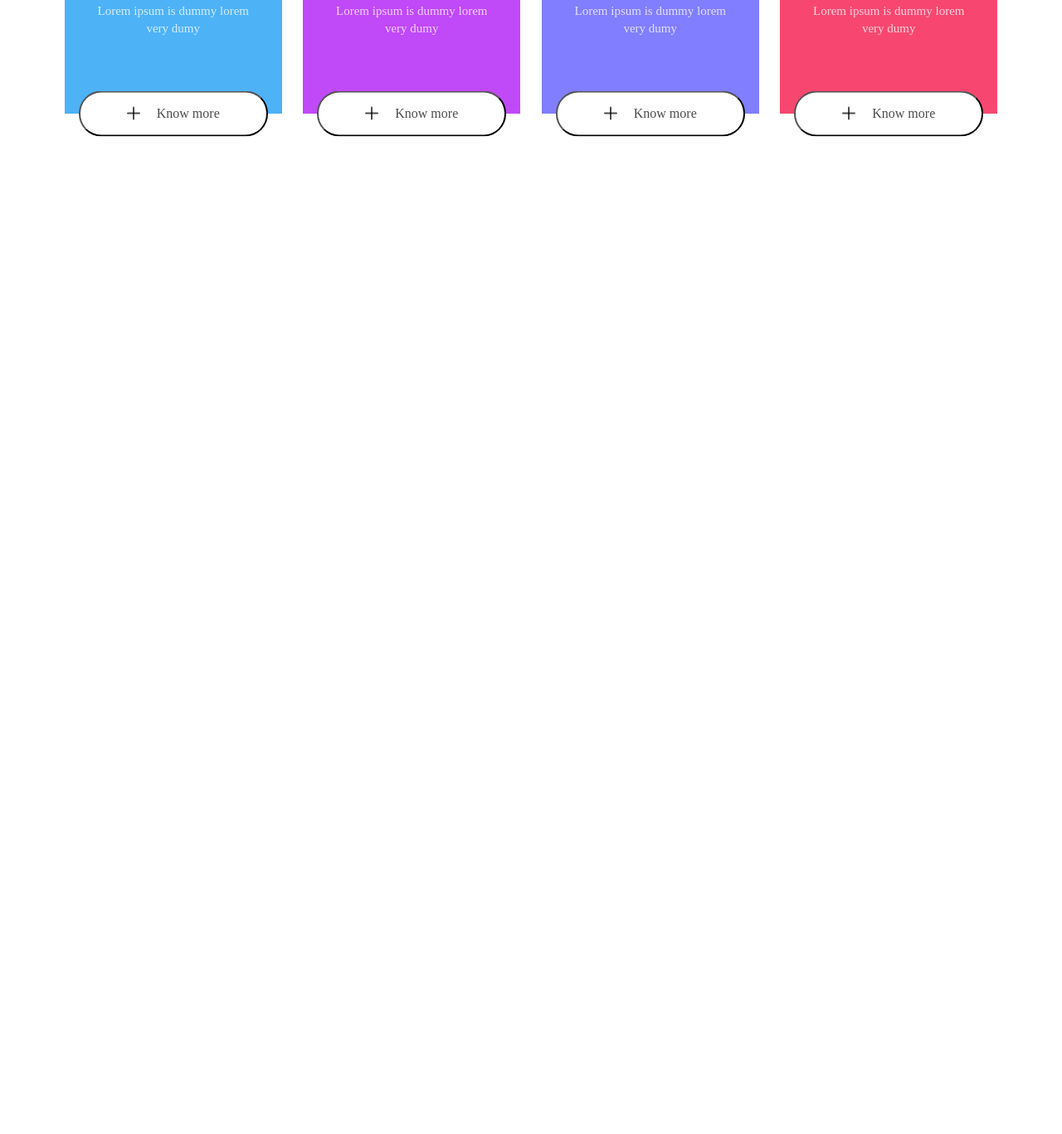
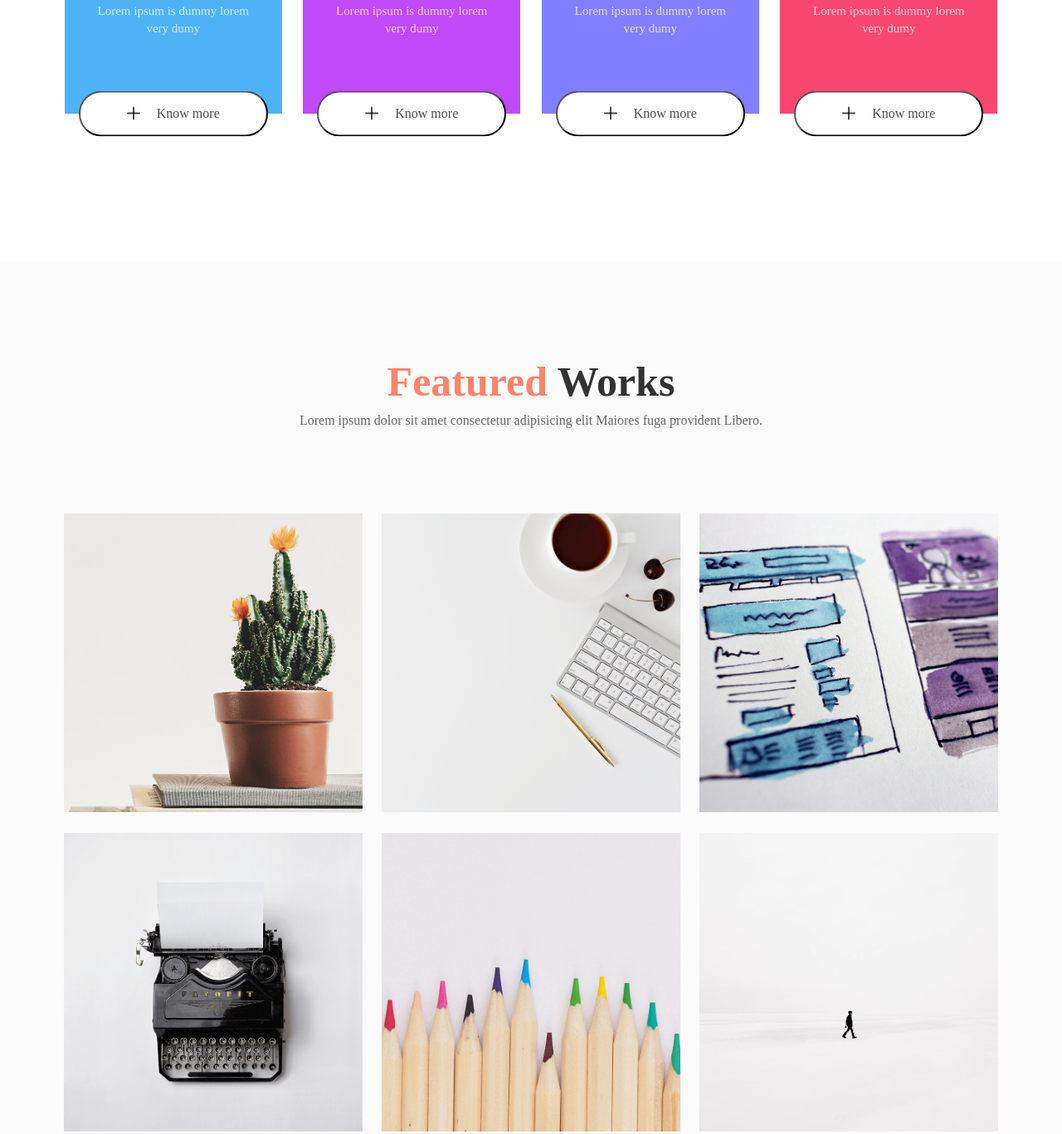
Before and after one commit to imakskim/portfolio-agency, a plain HTML site: page index.html in a window 1280 px wide. Shown: the part 1390-2757 px from the top of the page at 83% size. Before the commit the page ends 1705 px from the top, so only its background shows below. Drawn offline with Linux system fonts and the light colour scheme.

Commit message:
section work done

```diff
--- a/index.html
+++ b/index.html
@@ -71,7 +71,7 @@
 
         <!-- section "WORK" -->
         <section class="work">
-          <div class="container container__work">
+          <div class="container container_work">
 
             <!-- text part of section "WORK" -->
             <div class="work__text">
@@ -118,6 +118,45 @@
             </div>
           </div>
         </section>
+        <section class="feature">
+          <div class="container container_feature">
+            <div class="feature__text">
+              <div class="feature__caption caption"><span class="caption_highlighted">Featured</span> works</div>
+              <div class="feature__main-text main-text">Lorem ipsum dolor sit amet consectetur adipisicing elit Maiores fuga provident Libero.</div>
+            </div>
+            <div class="feature__tile-container">
+              <ul class="feature__tile-list">
+                <li class="feature__tile-item">
+                  <img class="feature__pic" src="/images/features/1.png" alt="feature">
+                </li>
+                <li class="feature__tile-item">
+                    <img class="feature__pic" src="/images/features/2.png" alt="feature">
+                </li>
+                <li class="feature__tile-item">
+                    <img class="feature__pic" src="/images/features/3.png" alt="feature">
+                </li>
+                <li class="feature__tile-item">
+                    <img class="feature__pic" src="/images/features/4.png"alt="feature">
+                </li>
+                <li class="feature__tile-item">
+                    <img class="feature__pic" src="/images/features/5.png" alt="feature">
+                </li>
+                <li class="feature__tile-item">
+                    <img class="feature__pic" src="/images/features/6.png" alt="feature">
+                </li>
+                <li class="feature__tile-item">
+                    <img class="feature__pic" src="/images/features/7.png" alt="feature">
+                </li>
+                <li class="feature__tile-item">
+                    <img class="feature__pic" src="/images/features/8.png" alt="feature">
+                </li>
+                <li class="feature__tile-item">
+                    <img class="feature__pic" src="/images/features/9.png" alt="feature">
+                </li>
+              </ul>
+            </div>
+          </div>
+        </section>
       </main>
     </div>
 
--- a/scss/config/variables.scss
+++ b/scss/config/variables.scss
@@ -3,6 +3,9 @@ $color-logo: rgba(0, 0, 0, 1);
 $color-logo-highlight: rgba(252, 103, 68, 1);
 $hero-caption: rgba(98, 98, 98, 0.94);
 $hero-caption-highlight: rgba(252, 103, 68, 0.94);
+
+//background section colors
+$background: #fbfbfb;
 
 // main text color
 $main-text: rgba(0, 0, 0, 0.6);
--- a/scss/main.scss
+++ b/scss/main.scss
@@ -13,6 +13,7 @@
 @import "section/header.scss";
 @import "section/hero.scss";
 @import "section/work.scss";
+@import "section/feature.scss";
 
 /* modules */
 @import "modules/form.scss";
--- /dev/null
+++ b/scss/section/feature.scss
@@ -0,0 +1,37 @@
+.feature {
+  background-color: $background;
+}
+
+.container_feature {
+  padding-top: 110px;
+}
+
+////styling text////
+.feature__caption {
+  text-align: center;
+}
+
+.feature__main-text {
+  text-align: center;
+}
+
+////styling and positioning tiles////
+.feature__tile-list {
+  display: flex;
+  flex-wrap: wrap;
+  justify-content: space-around;
+
+  margin-top: 100px;
+  margin-bottom: 145px;
+}
+
+.feature__tile-item {
+  width: 360px;
+  height: 360px;
+  margin-bottom: 25px;
+}
+
+.feature__pic {
+  width: 100%;
+  height: 100%;
+}
--- a/scss/section/work.scss
+++ b/scss/section/work.scss
@@ -1,5 +1,5 @@
 // modify container of 'work' section
-.container__work {
+.container_work {
   min-height: 775px;
   padding-top: 135px;
 }
```
Also changed, not shown: css/main.css, images/features/1.png (added), images/features/2.png (added), images/features/3.png (added), images/features/4.png (added), images/features/5.png (added), images/features/6.png (added), images/features/7.png (added), images/features/8.png (added), images/features/9.png (added), 2 other files.
